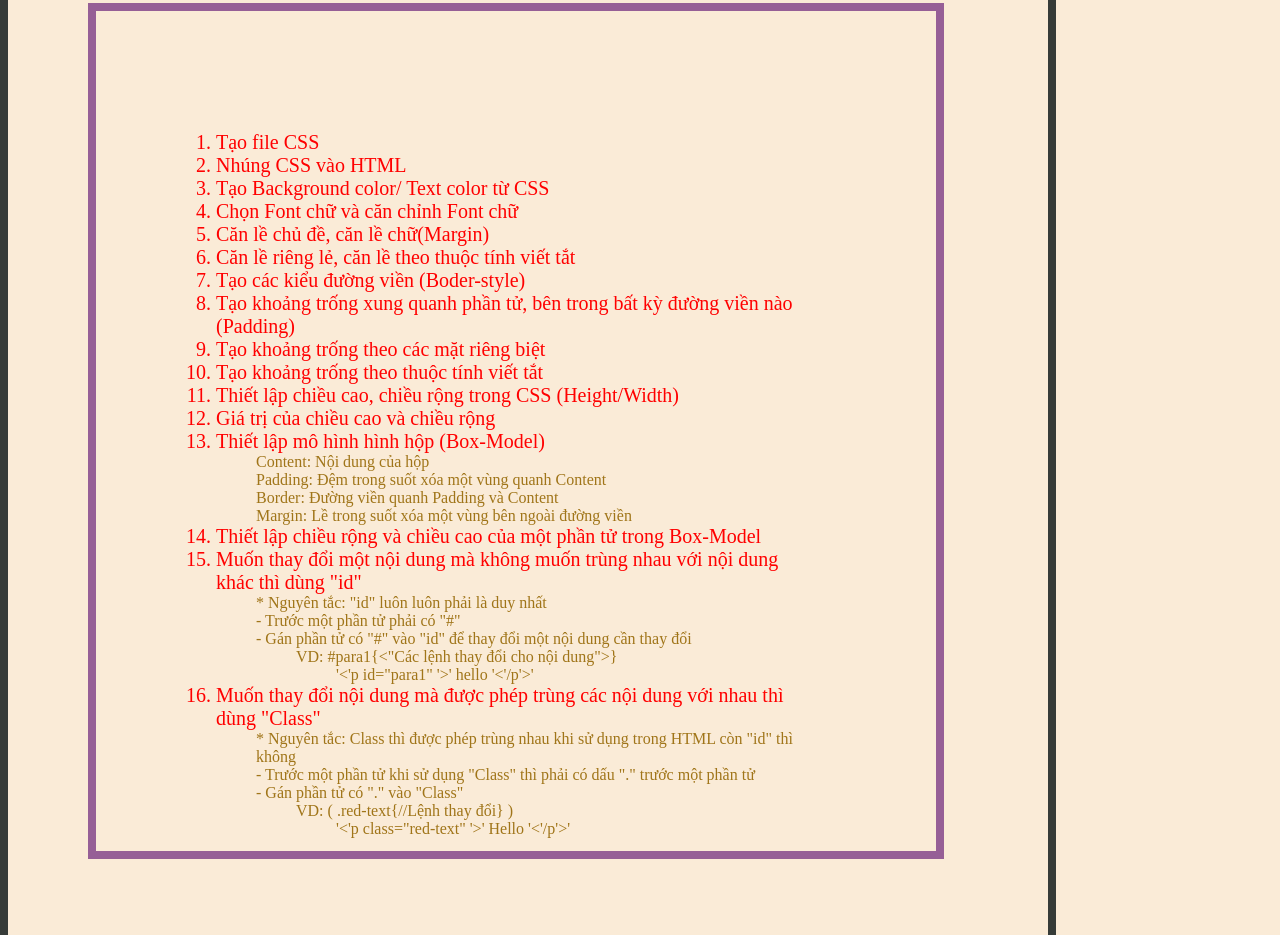
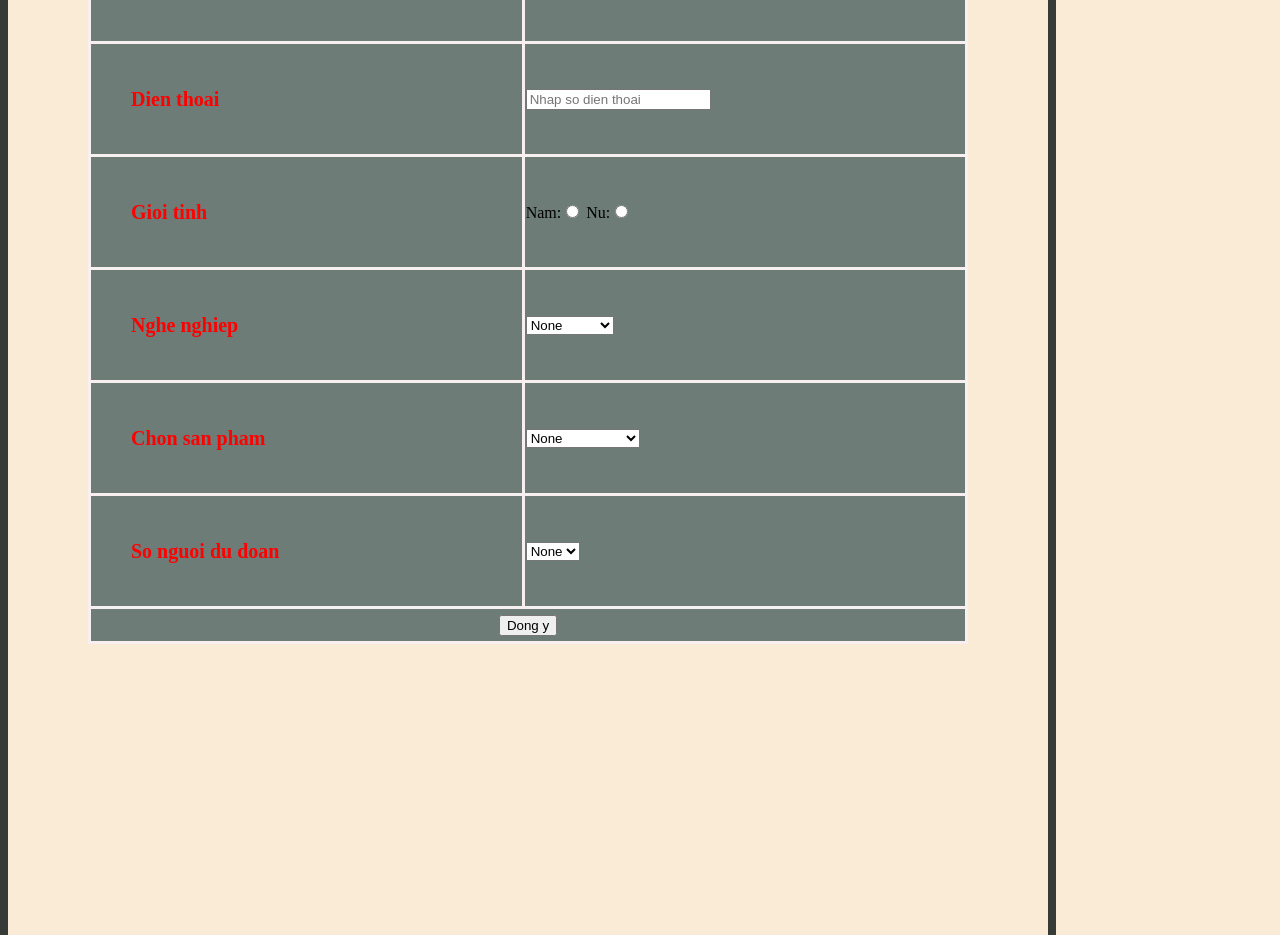
Before and after one commit to VietKhooi/Bai-hoc-CSS-13-11, a plain HTML site: page index.html in a window 1280 px wide. Shown: the part 308-1243 px from the top of the page. Drawn offline with Linux system fonts and the light colour scheme; files that its build step writes are made by us from their sources.

Commit message:
Add files via upload

```diff
--- a/index.html
+++ b/index.html
@@ -3,59 +3,94 @@
 <head>
     <meta charset="UTF-8">
     <meta name="viewport" content="width=device-width, initial-scale=1.0">
-    <title>Bai_hoc_CSS</title>
-    <link rel="stylesheet" href="styles.css">
+    <title>Bao_tap_Form</title>
+    <link rel="stylesheet" href="css/styles.css">
 </head>
+<style>
+    table, th, td{
+        border: 3px solid rgb(248, 240, 240);
+        border-collapse: collapse;
+    }
+    th, td{
+        background-color: rgb(109, 124, 119);
+        width: 1000px;
+        height: 30px;
+    }
+</style>
 <body>
-    <h2 class="efect">Các kiến thức đã học trong ngày 13/11</h2>
-    <ol>
-        <div id="edit1">
-            <li>Tạo file CSS</li>
-            <li>Nhúng CSS vào HTML</li>
-            <li>Tạo Background color/ Text color từ CSS</li>
-            <li>Chọn Font chữ và căn chỉnh Font chữ</li>
-            <li>Căn lề chủ đề, căn lề chữ(Margin)</li>
-            <li>Căn lề riêng lẻ, căn lề theo thuộc tính viết tắt</li>
-            <li>Tạo các kiểu đường viền (Boder-style)</li>
-            <li>Tạo khoảng trống xung quanh phần tử, bên trong bất kỳ đường viền nào (Padding)</li>
-            <li>Tạo khoảng trống theo các mặt riêng biệt</li>
-            <li>Tạo khoảng trống theo thuộc tính viết tắt</li>
-            <li>Thiết lập chiều cao, chiều rộng trong CSS (Height/Width)</li>
-            <li>Giá trị của chiều cao và chiều rộng</li>
-            <li>Thiết lập mô hình hình hộp (Box-Model)
-                <div class="edit2">
-                    <ul>Content: Nội dung của hộp</ul>
-                    <ul>Padding: Đệm trong suốt xóa một vùng quanh Content</ul>
-                    <ul>Border: Đường viền quanh Padding và Content</ul>
-                    <ul>Margin: Lề trong suốt xóa một vùng bên ngoài đường viền</ul>
-                </div>
 
-            </li>
-            <li>Thiết lập chiều rộng và chiều cao của một phần tử trong Box-Model</li>
-            <li>Muốn thay đổi một nội dung mà không muốn trùng nhau với nội dung khác thì dùng "id"
-                <div class="edit2">
-                    <ul>* Nguyên tắc: "id" luôn luôn phải là duy nhất</ul>
-                    <ul>- Trước một phần tử phải có "#"</ul>
-                    <ul>- Gán phần tử có "#" vào "id" để thay đổi một nội dung cần thay đổi
-                        <ul>VD: #para1{<"Các lệnh thay đổi cho nội dung">}
-                            <ul>'<'p id="para1"  '>'   hello  '<'/p'>'</ul>
-                        </ul>
-                    </ul>
-                </div>
+    <table>
+        <tr>
+            <th colspan="2">PHIEU DANG KY THAM GIA CHUONG TRINH KHUYEN MAI</th>
+        </tr>
 
-            </li>
-            <li>Muốn thay đổi nội dung mà được phép trùng các nội dung với nhau thì dùng "Class"
-                <div class="edit2">
-                    <ul>* Nguyên tắc: Class thì được phép trùng nhau khi sử dụng trong HTML còn "id" thì không</ul>
-                    <ul>- Trước một phần tử khi sử dụng "Class" thì phải có dấu "." trước một phần tử</ul>
-                    <ul>- Gán phần tử có "." vào "Class"
-                        <ul>VD: ( .red-text{//Lệnh thay đổi} )
-                            <ul>'<'p class="red-text" '>' Hello '<'/p'>'</ul>
-                        </ul>
-                    </ul>
-                </div>
-            </li>
-        </div>
-    </ol>
+        <tr>
+            <th id="edit1">Ho ten</th>
+            <td>
+                <input type="text" id="fname" name="firstname" placeholder="Nhap ho ten">
+            </td>
+        </tr>
+        <tr>
+            <th id="edit1">Dia chi</th>
+            <td>
+                <input type="text" id="dchi" name="diachi" placeholder="Nhap dia chi">
+            </td>
+        </tr>
+        <tr>
+            <th id="edit1">Dien thoai</th>
+            <td>
+                <input type="text" id="sdt" name="sodienthoai" placeholder="Nhap so dien thoai">
+            </td>
+        </tr>
+        <tr>
+            <th id="edit1">Gioi tinh</th>
+            <td>Nam:<input type="radio">
+                Nu:<input type="radio"></td>
+        </tr>
+        <tr>
+            <th id="edit1"><label for="country">Nghe nghiep</label></th>
+            <td>
+                <select name="country" id="country">
+                    <option value="None">None</option>
+                    <option value="congan">Cong an</option>
+                    <option value="bacsi">Bac si</option>
+                    <option value="congnhan">Cong nhan</option>
+                </select>
+            </td>
+        </tr>
+        <tr>
+            <th id="edit1"><label for="sanpham">Chon san pham</label></th>
+            <td>
+                <select name="sanpham" id="sanpham">
+                    <option value="None">None</option>
+                    <option value="kemdanhrang">Kem danh rang</option>
+                    <option value="banchai">Ban chai</option>
+                    <option value="khan">Khan mat</option>
+                </select>
+            </td>
+        </tr>
+        <tr>
+            <th id="edit1"><label for="chon">So nguoi du doan</label></th>
+            <td>
+                <select name="chon" id="chon">
+                    <option value="None">None</option>
+                    <option value="1">1</option>
+                    <option value="2">2</option>
+                    <option value="3">3</option>
+                    <option value="4">4</option>
+                    <option value="5">5</option>
+                    <option value="6">6</option>
+                    <option value="7">7</option>
+                    <option value="8">8</option>
+                    <option value="9">9</option>
+                    <option value="10">10</option>
+                </select>
+            </td>
+        </tr>
+        <tr>
+            <th colspan="2"><input type="submit" value="Dong y"></th>
+        </tr>
+    </table>
+
 </body>
 </html>
```
